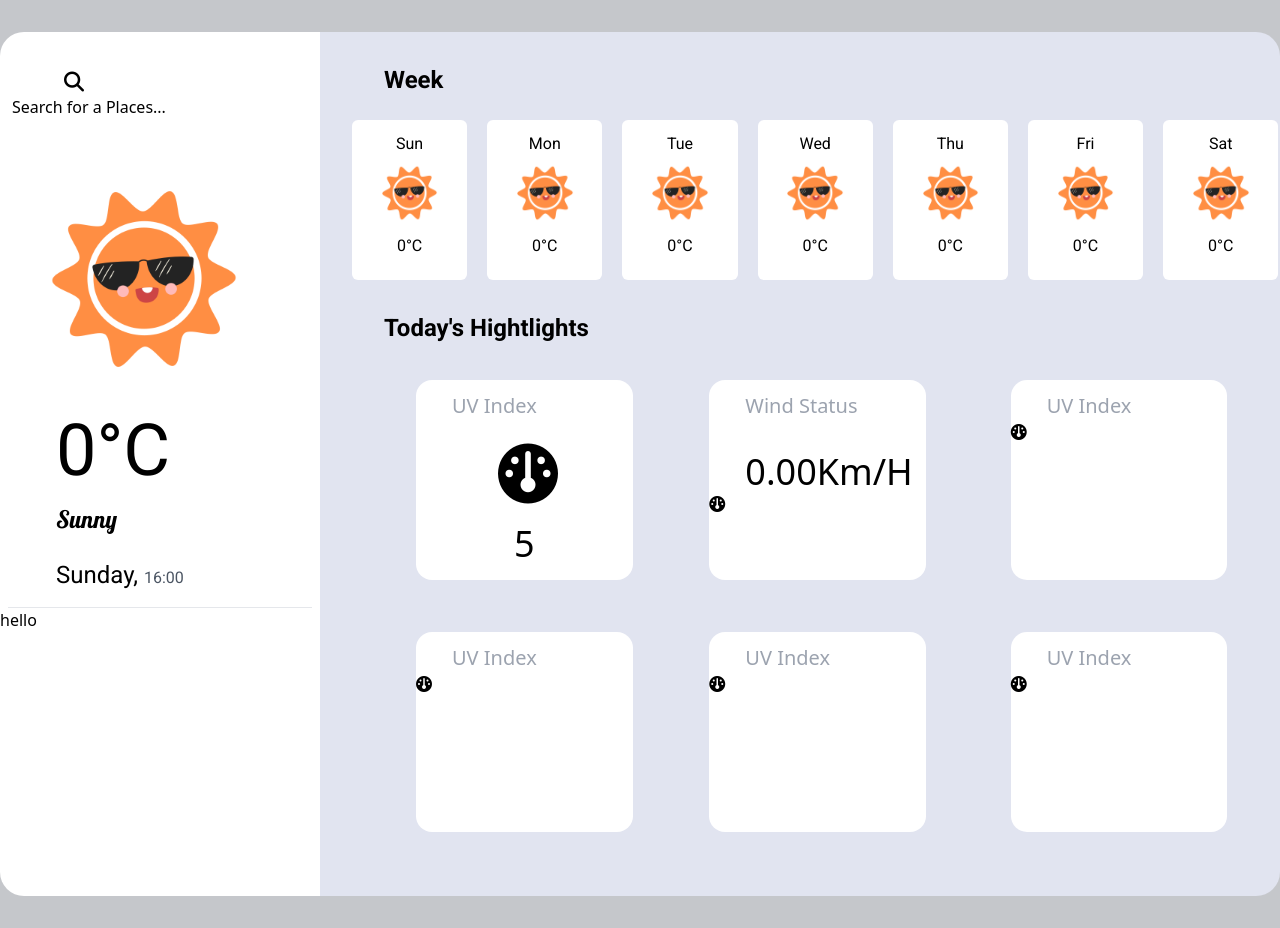
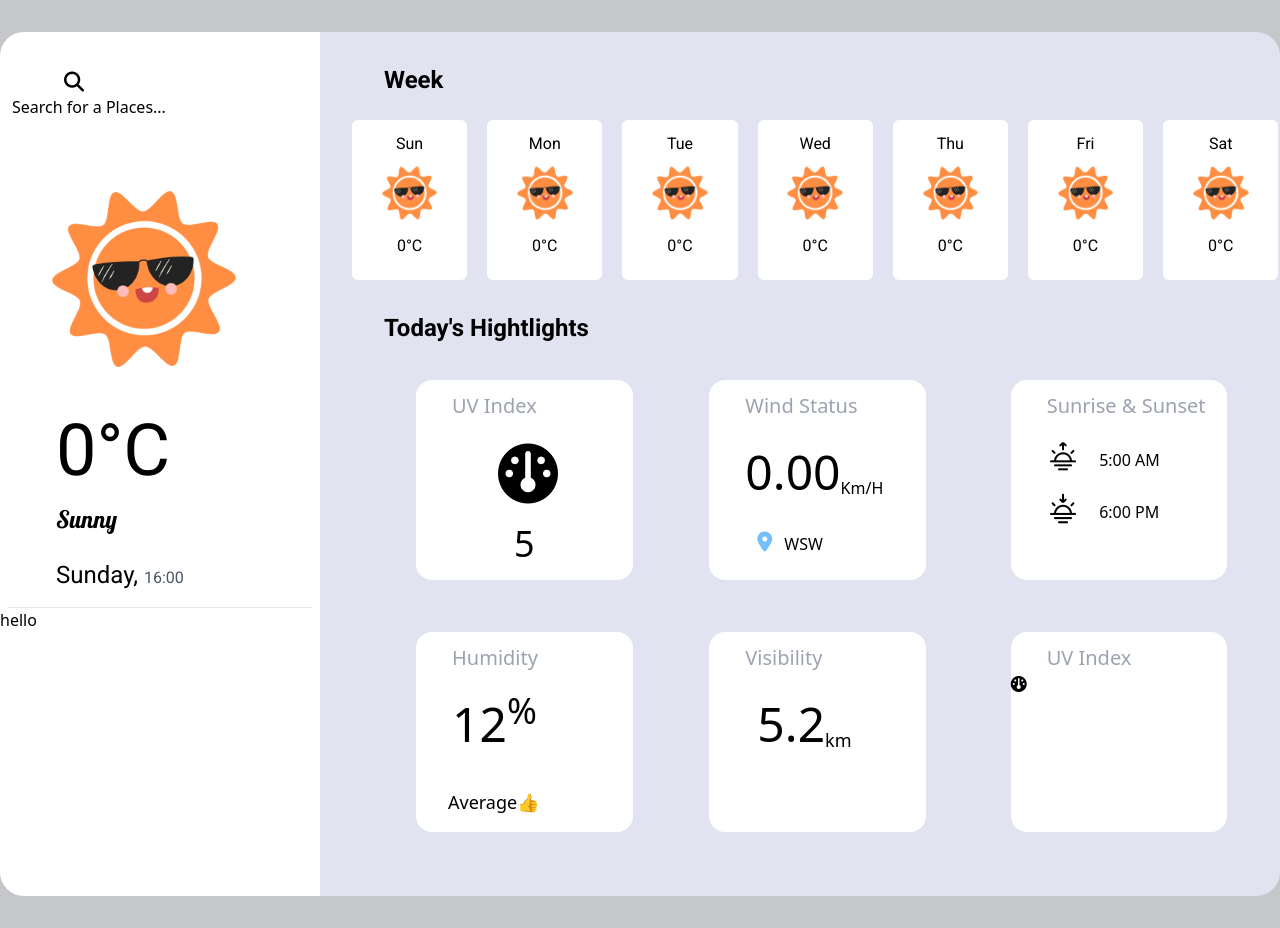
Before and after one commit to Marius-Diran/Weather-App-V2, a website: page src/index.html in a window 1280 px wide. Drawn offline with Linux system fonts and the light colour scheme.

Commit message:
Code commit

```diff
--- a/src/index.html
+++ b/src/index.html
@@ -78,23 +78,34 @@
 
             <div class="gridbox-2 w-[70%] bg-white h-[25vh] mt-9 ml-16 rounded-2xl">
               <h2 class="text-gray-400 mt-3 ml-9 text-xl">Wind Status</h2>
-              <p class="text-4xl mt-8 ml-9">0.00Km/H</p>
-              <i class="fa-solid fa-gauge"></i>
+              <p class="text-5xl mt-7 ml-9">0.00<sub class="text-base">Km/H</sub></p>
+              <div class="wind-direction-box flex mt-9 ml-12">
+                <i class="fa-solid fa-location-dot text-xl" style="color: #74C0FC;"></i>
+                <p class="text-base ml-3 wind-direction">WSW</p>
+              </div>
             </div>
 
             <div class="gridbox-3 w-[70%] bg-white h-[25vh] mt-9 ml-10 rounded-2xl">
-              <h2 class="text-gray-400 mt-3 ml-9 text-xl">UV Index</h2>
-              <i class="fa-solid fa-gauge"></i>
+              <h2 class="text-gray-400 mt-3 ml-9 text-xl">Sunrise & Sunset</h2>
+              <div class="sunrise-box flex">
+                <img src="assets/sunrise.png" class="w-[15%] ml-9 mt-5">
+                <p class="text-center mt-7 ml-5">5:00 AM</p>
+              </div>
+              <div class="sunset-box flex">
+                <img src="assets/sunset.png" class="w-[15%] ml-9 mt-5">
+                <p class="text-center mt-7 ml-5">6:00 PM</p>
+              </div>
             </div>
 
             <div class="gridbox-4 w-[70%] bg-white h-[25vh] mt-9 ml-24 rounded-2xl">
-              <h2 class="text-gray-400 mt-3 ml-9 text-xl">UV Index</h2>
-              <i class="fa-solid fa-gauge"></i>
+              <h2 class="text-gray-400 mt-3 ml-9 text-xl">Humidity</h2>
+              <p class="text-5xl ml-9 mt-7">12<sup>%</sup></p>
+              <p class="text-lg ml-8 mt-10">Average👍</p>
             </div>
 
             <div class="gridbox-5 w-[70%] bg-white h-[25vh] mt-9 ml-16 rounded-2xl">
-              <h2 class="text-gray-400 mt-3 ml-9 text-xl">UV Index</h2>
-              <i class="fa-solid fa-gauge"></i>
+              <h2 class="text-gray-400 mt-3 ml-9 text-xl">Visibility</h2>
+              <p class="text-5xl ml-12 mt-7">5.2<sub class="text-lg">km</sub></p>
             </div>
 
             <div class="gridbox-6 w-[70%] bg-white h-[25vh] mt-9 ml-10 rounded-2xl">
```
Also changed, not shown: dist/output.css, src/assets/sunrise.png (added), src/assets/sunset.png (added).
